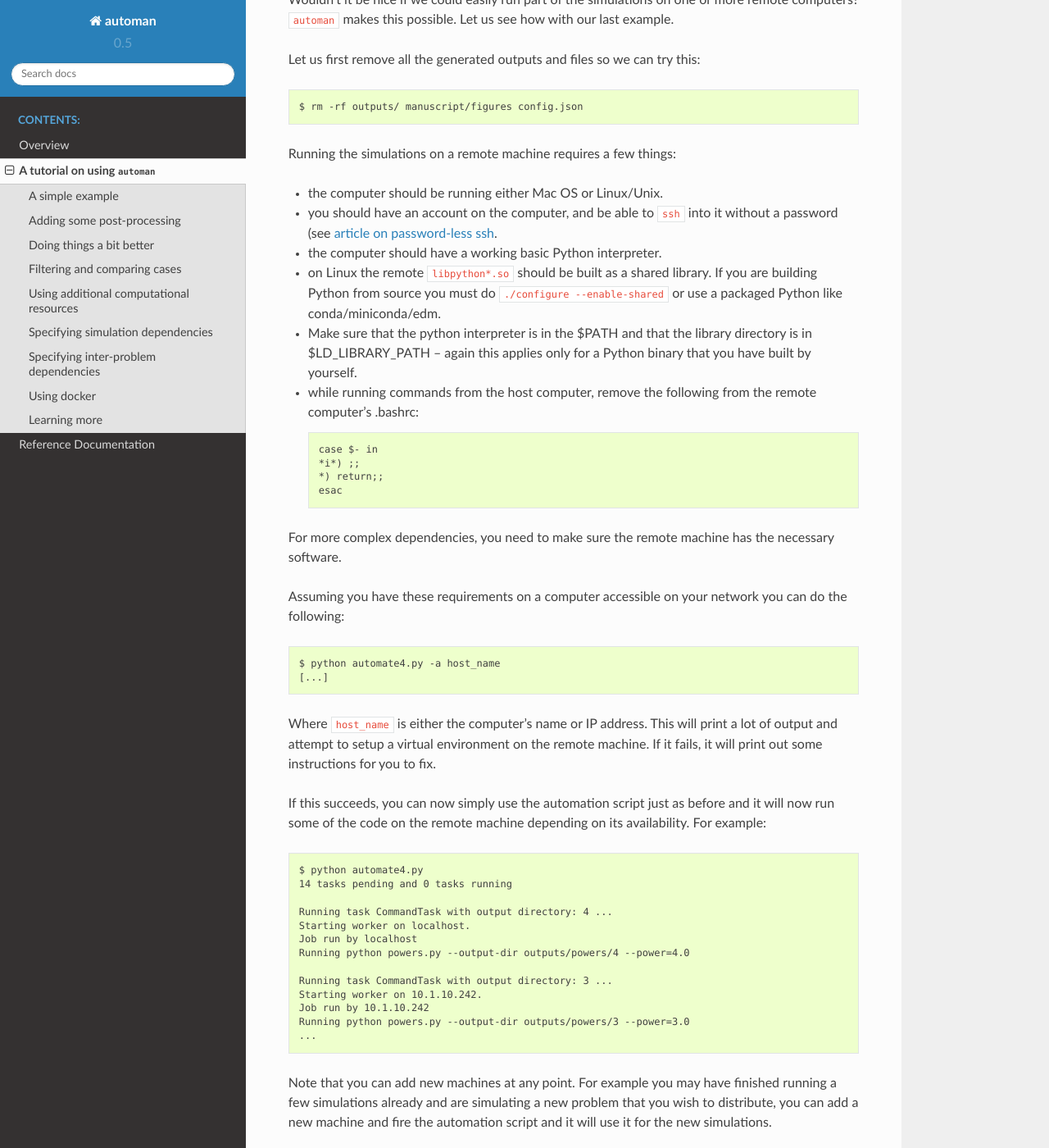
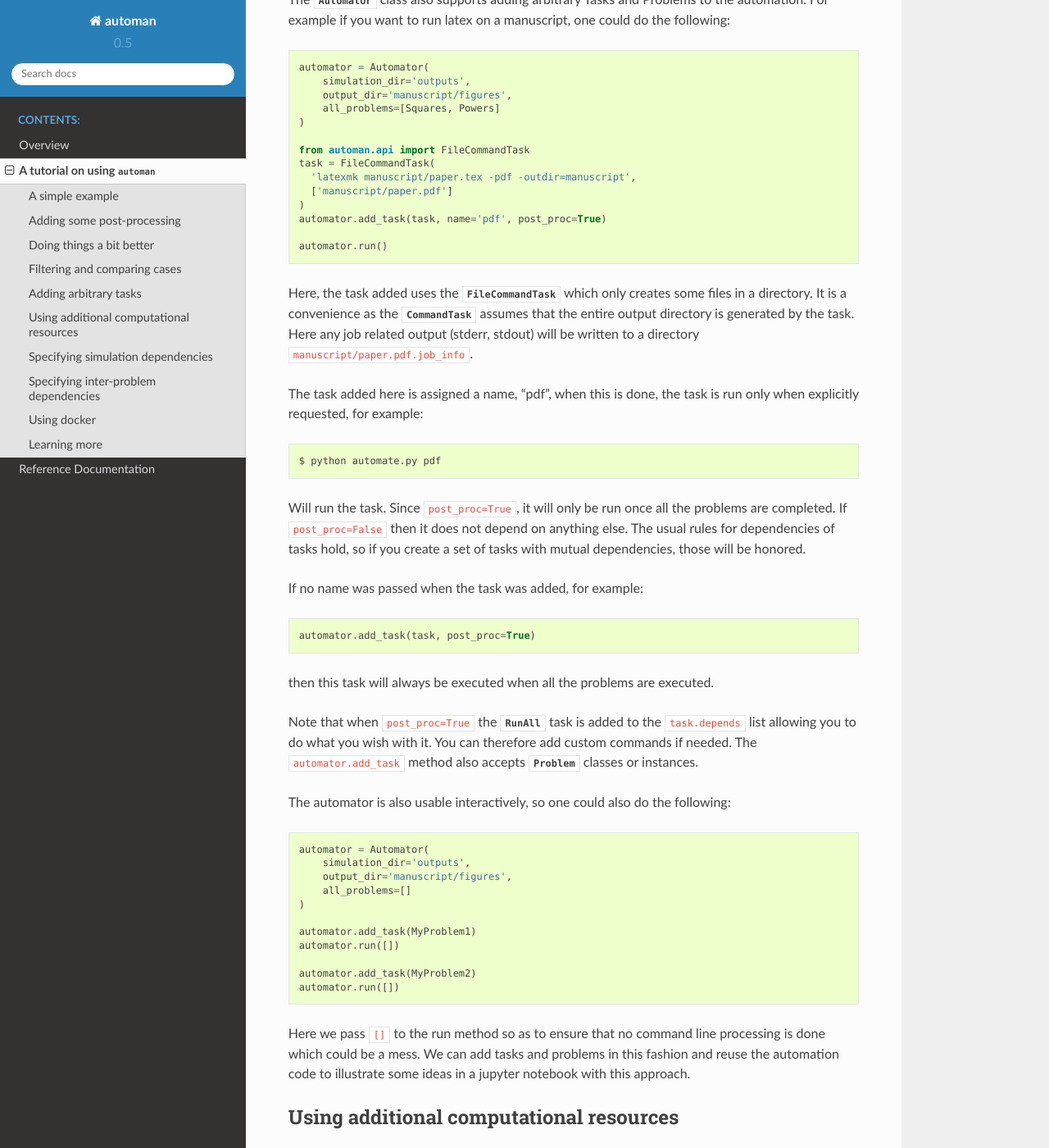
Before and after one commit to pypr/automan, a Sphinx documentation site: the page built from docs/source/tutorial.rst, in a window 1280 px wide and 1400 px high, scrolled down 9836 px. Shown: the whole window at 82% size. Built offline with Sphinx 7.4.7 and the Read the Docs theme 2.0.0, drawn with Linux system fonts in a browser that asks for light colours; some of the changed text lies outside the part shown.

Commit message:
Update documentation.

```diff
--- a/docs/source/tutorial.rst
+++ b/docs/source/tutorial.rst
@@ -458,6 +458,76 @@ computational simulations and analysis.
 Next we look at setting up additional remote computers on which we can execute
 our computations.
 
+Adding arbitrary tasks
+------------------------
+
+The :py:class:`Automator` class also supports adding arbitrary Tasks and
+Problems to the automation. For example if you want to run latex on a
+manuscript, one could do the following::
+
+    automator = Automator(
+        simulation_dir='outputs',
+        output_dir='manuscript/figures',
+        all_problems=[Squares, Powers]
+    )
+
+    from automan.api import FileCommandTask
+    task = FileCommandTask(
+      'latexmk manuscript/paper.tex -pdf -outdir=manuscript',
+      ['manuscript/paper.pdf']
+    )
+    automator.add_task(task, name='pdf', post_proc=True)
+
+    automator.run()
+
+Here, the task added uses the :py:class:`FileCommandTask` which only creates
+some files in a directory. It is a convenience as the :py:class:`CommandTask`
+assumes that the entire output directory is generated by the task. Here any
+job related output (stderr, stdout) will be written to a directory
+``manuscript/paper.pdf.job_info``.
+
+The task added here is assigned a name, "pdf", when this is done, the task is
+run only when explicitly requested, for example::
+
+  $ python automate.py pdf
+
+Will run the task. Since ``post_proc=True``, it will only be run once all the
+problems are completed. If ``post_proc=False`` then it does not depend on
+anything else. The usual rules for dependencies of tasks hold, so if you
+create a set of tasks with mutual dependencies, those will be honored.
+
+If no name was passed when the task was added, for example::
+
+    automator.add_task(task, post_proc=True)
+
+then this task will always be executed when all the problems are executed.
+
+Note that when ``post_proc=True`` the :py:class:`RunAll` task is added to the
+``task.depends`` list allowing you to do what you wish with it. You can
+therefore add custom commands if needed. The ``automator.add_task`` method
+also accepts :py:class:`Problem` classes or instances.
+
+The automator is also usable interactively, so one could also do the
+following::
+
+    automator = Automator(
+        simulation_dir='outputs',
+        output_dir='manuscript/figures',
+        all_problems=[]
+    )
+
+    automator.add_task(MyProblem1)
+    automator.run([])
+
+    automator.add_task(MyProblem2)
+    automator.run([])
+
+Here we pass ``[]`` to the run method so as to ensure that no command line
+processing is done which could be a mess. We can add tasks and problems in
+this fashion and reuse the automation code to illustrate some ideas in a
+jupyter notebook with this approach.
+
+
 
 Using additional computational resources
 ----------------------------------------
```
